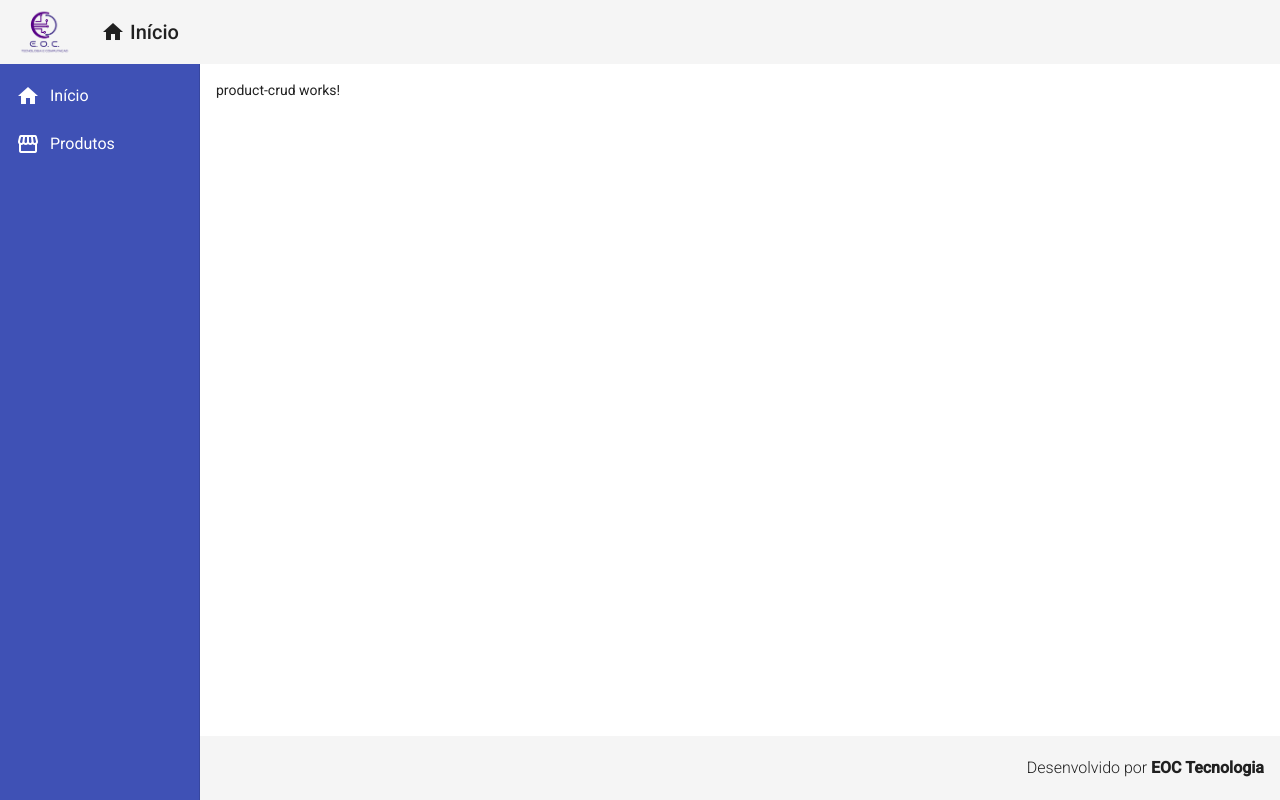
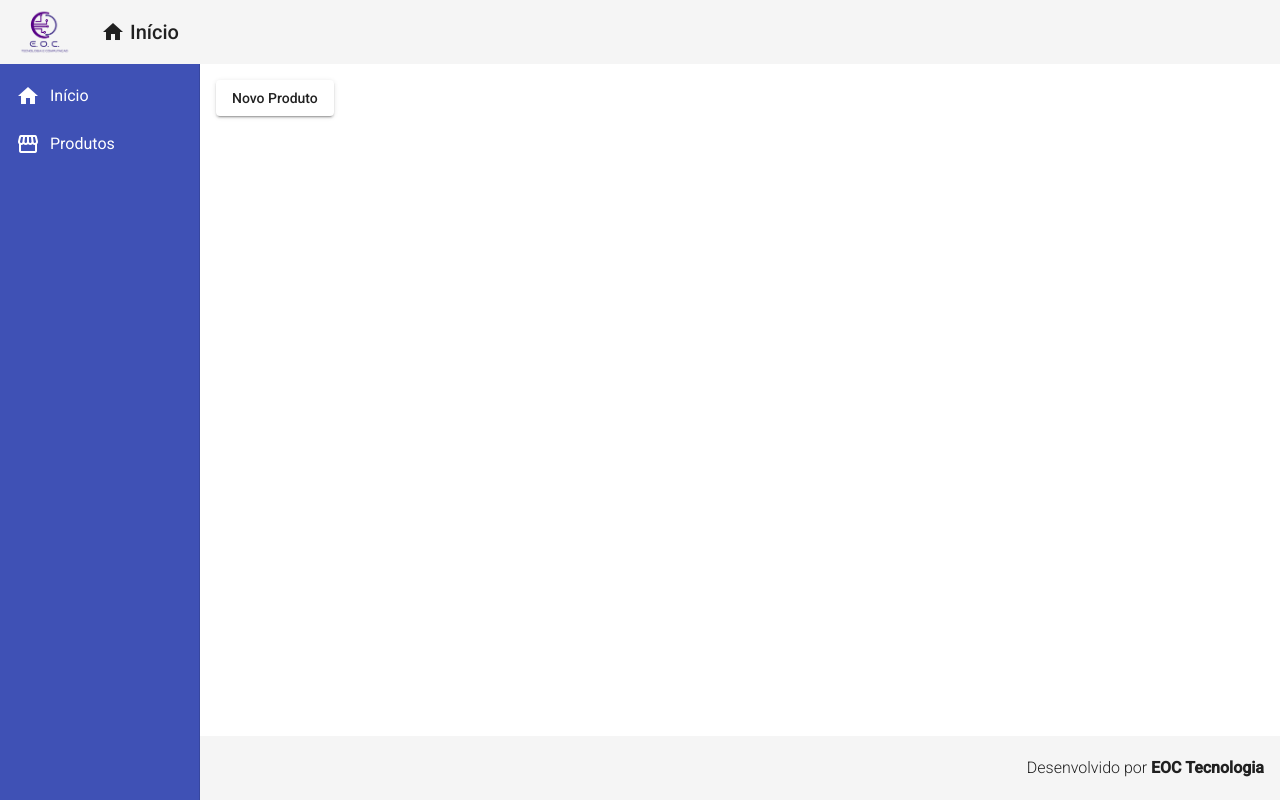
Before and after one commit to eliezereoc/crud-angular, an Angular app in the folder frontend/: page /products in a window 1280 px wide. Built offline with nearby package versions, Linux system fonts and the light colour scheme.

Commit message:
Create button novo produto

```diff
--- a/frontend/src/app/views/product-crud/product-crud.component.html
+++ b/frontend/src/app/views/product-crud/product-crud.component.html
@@ -1 +1,3 @@
-<p>product-crud works!</p>
+<button mat-raised-button (click)="navigateToProductCreate()">
+    Novo Produto
+</button>
--- a/frontend/src/app/views/product-crud/product-crud.component.ts
+++ b/frontend/src/app/views/product-crud/product-crud.component.ts
@@ -1,4 +1,5 @@
 import { Component, OnInit } from '@angular/core';
+import { Router } from '@angular/router';
 
 @Component({
   selector: 'app-product-crud',
@@ -7,9 +8,14 @@
 })
 export class ProductCrudComponent implements OnInit {
 
-  constructor() { }
+  constructor(private router: Router) { }
 
   ngOnInit(): void {
   }
 
+  navigateToProductCreate(){
+    this.router.navigate(['/products/create']);
+    // console.log('Navegando...');
+  }
+
 }
```
Also changed, not shown: frontend/src/app/app.module.ts (+8 -6 lines).
